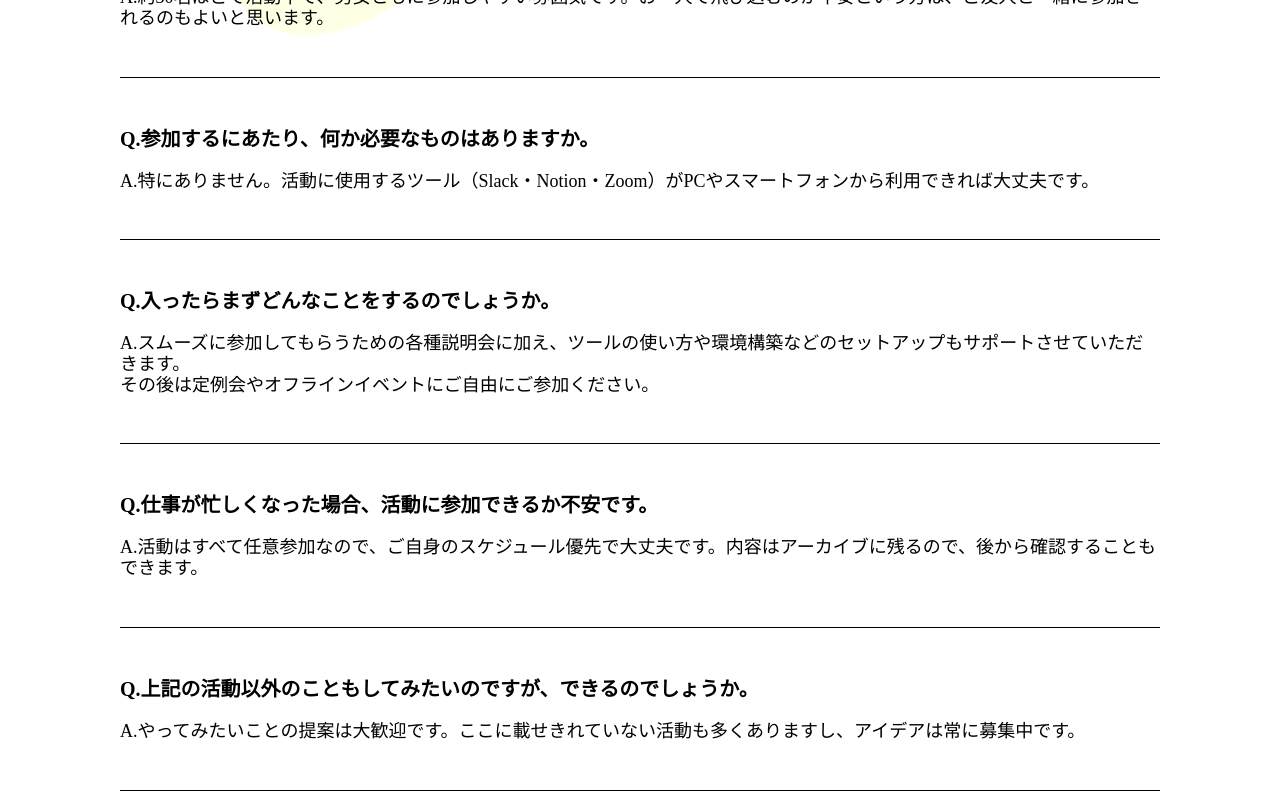
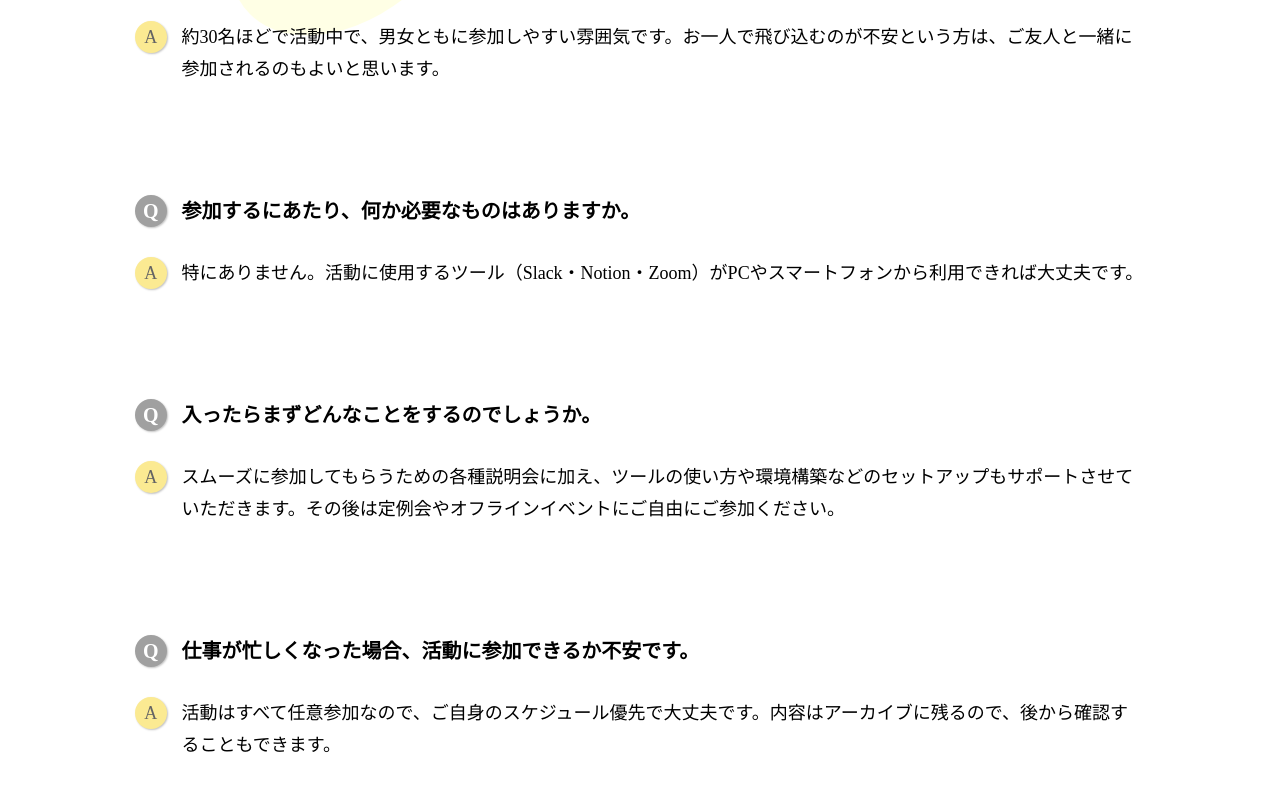
Before and after one commit to hiyokodev/hiyoko_site_2023, a Vue app: page / in a window 1280 px wide. Shown: the part 3320-4120 px from the top of the page. Built offline with nearby package versions, Linux system fonts and the light colour scheme.

Commit message:
Add: Questionセクションの整備
refs #15
- Q・Aアイコンの追加
- 質問・回答文をdataにまとめてv-forで整理

```diff
--- a/src/components/Home/questionSection.vue
+++ b/src/components/Home/questionSection.vue
@@ -4,50 +4,14 @@
     <div class="contents">
       <h2>Question</h2>
 
-      <div class="questions">
+      <div class="content" v-for="content in contents" :key="content.question">
         <div class="question">
-          <p>Q.メンバーは何人くらい。</p>
+          <div class="question_icon">Q</div>
+          <p class="question_text">{{ content.question }}</p>
         </div>
         <div class="answer">
-          <p>
-            A.約30名ほどで活動中で、男女ともに参加しやすい雰囲気です。お一人で飛び込むのが不安という方は、ご友人と一緒に参加されるのもよいと思います。
-          </p>
-        </div>
-
-        <div class="question">
-          <p>Q.参加するにあたり、何か必要なものはありますか。</p>
-        </div>
-        <div class="answer">
-          <p>
-            A.特にありません。活動に使用するツール（Slack・Notion・Zoom）がPCやスマートフォンから利用できれば大丈夫です。
-          </p>
-        </div>
-
-        <div class="question">
-          <p>Q.入ったらまずどんなことをするのでしょうか。</p>
-        </div>
-        <div class="answer">
-          <p>
-            A.スムーズに参加してもらうための各種説明会に加え、ツールの使い方や環境構築などのセットアップもサポートさせていただきます。<br />その後は定例会やオフラインイベントにご自由にご参加ください。
-          </p>
-        </div>
-
-        <div class="question">
-          <p>Q.仕事が忙しくなった場合、活動に参加できるか不安です。</p>
-        </div>
-        <div class="answer">
-          <p>
-            A.活動はすべて任意参加なので、ご自身のスケジュール優先で大丈夫です。内容はアーカイブに残るので、後から確認することもできます。
-          </p>
-        </div>
-
-        <div class="question">
-          <p>Q.上記の活動以外のこともしてみたいのですが、できるのでしょうか。</p>
-        </div>
-        <div class="answer">
-          <p>
-            A.やってみたいことの提案は大歓迎です。ここに載せきれていない活動も多くありますし、アイデアは常に募集中です。
-          </p>
+          <div class="answer_icon">A</div>
+          <p class="answer_text">{{ content.answer }}</p>
         </div>
       </div>
     </div>
@@ -55,7 +19,39 @@
 </template>
 
 <script>
-export default {}
+export default {
+  data() {
+    return {
+      contents: [
+        {
+          question: 'メンバーは何人くらい。',
+          answer:
+            '約30名ほどで活動中で、男女ともに参加しやすい雰囲気です。お一人で飛び込むのが不安という方は、ご友人と一緒に参加されるのもよいと思います。'
+        },
+        {
+          question: '参加するにあたり、何か必要なものはありますか。',
+          answer:
+            '特にありません。活動に使用するツール（Slack・Notion・Zoom）がPCやスマートフォンから利用できれば大丈夫です。'
+        },
+        {
+          question: '入ったらまずどんなことをするのでしょうか。',
+          answer:
+            'スムーズに参加してもらうための各種説明会に加え、ツールの使い方や環境構築などのセットアップもサポートさせていただきます。その後は定例会やオフラインイベントにご自由にご参加ください。'
+        },
+        {
+          question: '仕事が忙しくなった場合、活動に参加できるか不安です。',
+          answer:
+            '活動はすべて任意参加なので、ご自身のスケジュール優先で大丈夫です。内容はアーカイブに残るので、後から確認することもできます。'
+        },
+        {
+          question: '上記の活動以外のこともしてみたいのですが、できるのでしょうか。',
+          answer:
+            'やってみたいことの提案は大歓迎です。ここに載せきれていない活動も多くありますし、アイデアは常に募集中です。'
+        }
+      ]
+    }
+  }
+}
 </script>
 <style scoped>
 section {
@@ -70,12 +66,6 @@ section {
   z-index: -2;
 }
 
-.contents {
-  padding: 20px;
-  margin: 100px;
-  font-family: 'Yomogi';
-}
-
 h2 {
   text-align: center;
   font-size: 60px;
@@ -83,15 +73,64 @@ h2 {
   text-shadow: 0px 2px 2px rgba(0, 0, 0, 0.2);
 }
 
+.contents {
+  padding: 20px;
+  margin: 100px;
+  font-family: 'Yomogi';
+}
+
+.content {
+  margin-bottom: 80px;
+}
+
 .question {
+  display: flex;
+  padding: 15px;
   font-weight: bold;
   font-size: 20px;
 }
 
+.question_icon {
+  display: block;
+  text-align: center;
+  color: #fff;
+  background: rgb(160, 160, 160);
+  width: 32px;
+  height: 32px;
+  line-height: 32px;
+  border-radius: 50%;
+  box-shadow: 1px 1px 2px rgb(195, 195, 195);
+}
+
+.question_text {
+  margin: 0;
+  width: calc(100% - 32px);
+  padding-left: 15px;
+  line-height: 32px;
+}
+
 .answer {
-  margin-bottom: 50px;
-  border-bottom: 1px solid black;
-  padding-bottom: 30px;
+  display: flex;
+  padding: 15px;
   font-size: 18px;
 }
+
+.answer_icon {
+  display: block;
+  text-align: center;
+  color: rgb(100, 100, 100);
+  background: rgb(251, 234, 146);
+  width: 32px;
+  height: 32px;
+  line-height: 32px;
+  border-radius: 50%;
+  box-shadow: 1px 1px 2px rgb(195, 195, 195);
+}
+
+.answer_text {
+  margin: 0;
+  width: calc(100% - 32px);
+  padding-left: 15px;
+  line-height: 32px;
+}
 </style>
```
